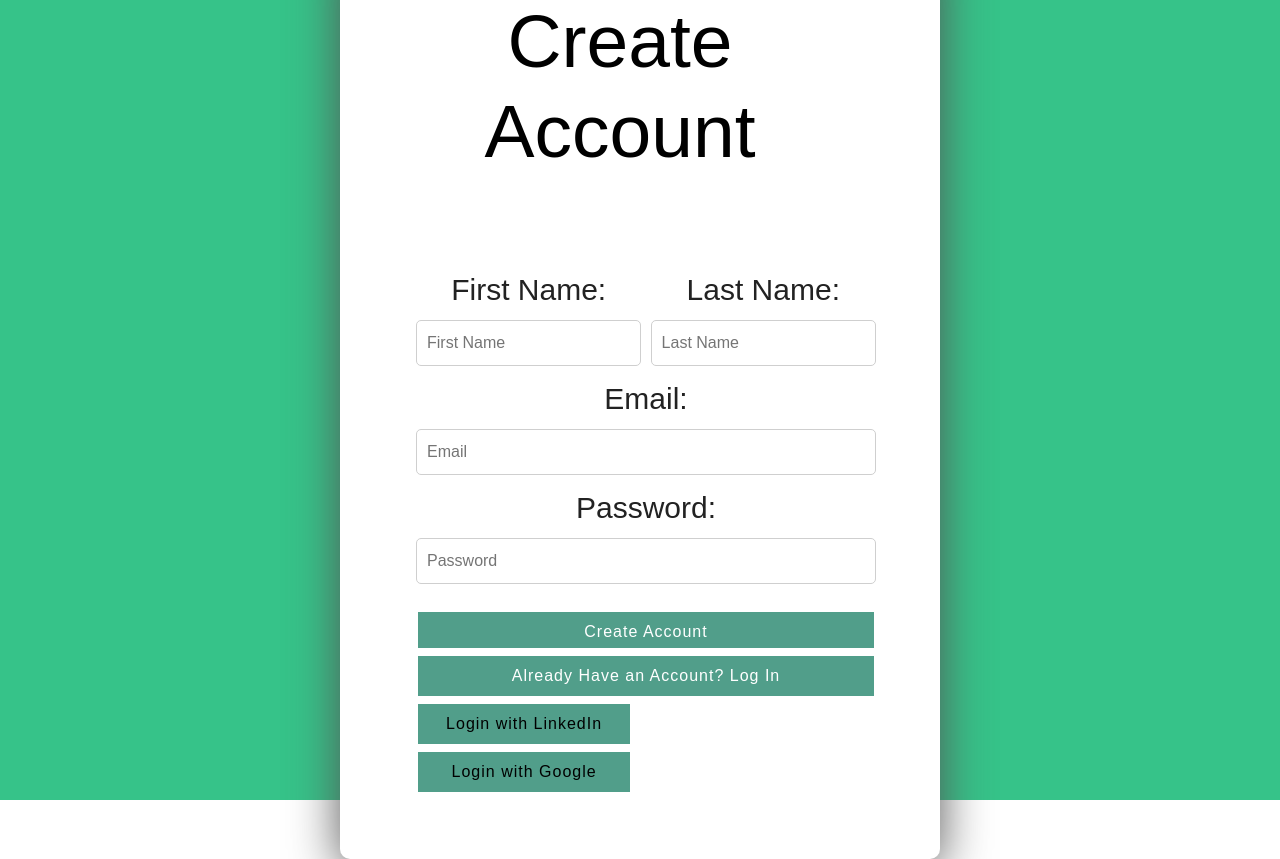
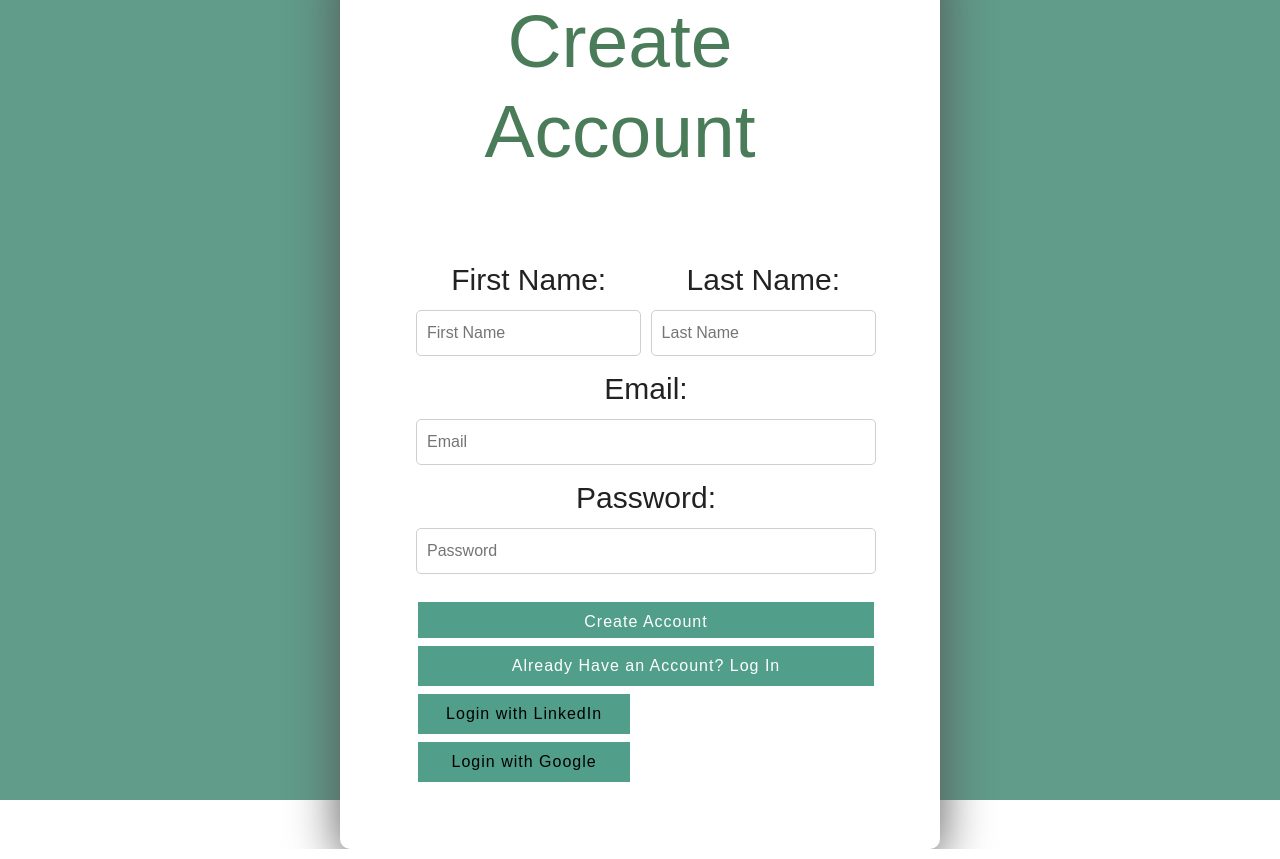
Before and after one commit to robsookim/encontro, a React (Create React App) app in the folder client/: page /login in a window 1280 px wide. Built offline with nearby package versions, Linux system fonts and the light colour scheme.

Commit message:
adjusted login page tags

```diff
--- a/client/public/index.html
+++ b/client/public/index.html
@@ -3,6 +3,7 @@
   <head>
     <meta charset="utf-8" />
     <link rel="shortcut icon" href="%PUBLIC_URL%/favicon.ico" />
+    <!-- <link rel="icon" href="../src/"> -->
     <meta
       name="viewport"
       content="width=device-width, initial-scale=1, shrink-to-fit=no"
@@ -22,7 +23,7 @@
       work correctly both with client-side routing and a non-root public URL.
       Learn how to configure a non-root public URL by running `npm run build`.
     -->
-    <title>React App</title>
+    <title>encontro</title>
   </head>
   <body>
     <noscript>You need to enable JavaScript to run this app.</noscript>
--- a/client/src/pages/login/login.css
+++ b/client/src/pages/login/login.css
@@ -32,22 +32,16 @@
 
 /* ++++++++++++++++++++++++++++++++++++++++++++++++++++++++++++ */
 
-.wrapper {
+.login-wrapper {
   height: 100vh;
   width: 100%;
   display: flex;
   flex-direction: column;
   justify-content: center;
   align-items: center;
-  /* background-color: #619B8A;  */
-  background-color: #36c389;
+  background-color: #619B8A;
+  /* background-color: #36c389;  */
   /* background-color: #0B5351;  */
-}
-
-
-.login-header {
-  font-weight: lighter;
-  font-size: 75px;
 }
 
 /* ------------------------------------------------------------ */
@@ -56,7 +50,7 @@
 
 /* ++++++++++++++++++++++++++++++++++++++++++++++++++++++++++++ */
 
-.form-wrapper {
+.login-form-wrapper {
   width: 600px;
   display: flex;
   flex-direction: column;
@@ -64,17 +58,7 @@
   border-radius: 10px;
   box-shadow: 0px 10px 50px #555;
   background-color: #ffffff;
-} */
-
-.form-wrapper {
-  width: 600px;
-  display: flex;
-  flex-direction: column;
-  padding: 20px 60px 20px 20px;
-  border-radius: 10px;
-  box-shadow: 0px 10px 50px #555;
-  background-color: #ffffff;
- }
+}
 
 /* ------------------------------------------------------------ */
 
@@ -82,7 +66,7 @@
 
 /* ++++++++++++++++++++++++++++++++++++++++++++++++++++++++++++ */
 
-form{
+.login-form{
   width: 100%;
   display: flex;
   flex-wrap: wrap;
@@ -94,7 +78,9 @@ form{
 
 /* ++++++++++++++++++++++++++++++++++++++++++++++++++++++++++++ */
 
-h1 {
+.login-header {
+  font-weight: lighter;
+  font-size: 75px;
   text-align: center;
   width: 100%;
   padding: 5px;
--- a/client/src/pages/login/login.js
+++ b/client/src/pages/login/login.js
@@ -109,10 +109,10 @@ class Login extends Component {
   render () {
     const { formErrors } = this.state;
     return (
-      <div className="wrapper">
-        <div className="form-wrapper">
+      <div className="login-wrapper">
+        <div className="login-form-wrapper">
           <h1 className="login-header">Create Account</h1>
-          <form onSubmit={this.handleSubmit} noValidate>
+          <form onSubmit={this.handleSubmit} noValidate className="login-form">
 
             <div className="firstName">
               <label htmlFor="firstName">First Name: </label>
```
